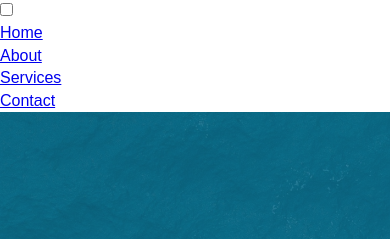
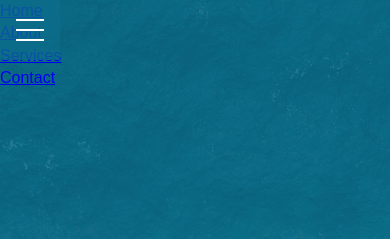
Before and after one commit to eltecladodesocrates/hamburger-menu, a plain HTML site: page index.html in a window 390 px wide. Shown: the top 239 px of the page. Drawn offline with Linux system fonts and the light colour scheme.

Commit message:
hamburger menu done

```diff
--- a/css/menu.css
+++ b/css/menu.css
@@ -0,0 +1,59 @@
+.menu-wrap {
+    position: fixed;
+    top: 0;
+    left: 0;
+    z-index: 1;
+}
+
+.menu-wrap .toggler {
+    position: absolute;
+    top: 0;
+    left: 0;
+    z-index: 2;
+    cursor: pointer;
+    width: 50px;
+    height: 50px;
+    opacity: 0;
+}
+
+.menu-wrap .hamburger {
+    position: absolute;
+    top: 0;
+    left: 0;
+    z-index: 1;
+    width: 60px;
+    height: 60px;
+    padding: 1rem;
+    background-color: var(--primary-color);
+    display: flex;
+    align-items: center;
+    justify-content: center;
+}
+
+/* Hamburger Line */
+
+.menu-wrap .hamburger > div {
+    position: relative;
+    flex: none;
+    width: 100%;
+    height: 2px;
+    background-color: #fff;
+    /* display: flex; */
+}
+
+/* Hamburger top and bottom lines */
+
+.menu-wrap .hamburger > div:before,
+.menu-wrap .hamburger > div:after {
+    content: '';
+    position: absolute;
+    z-index: 1;
+    top: -10px;
+    width: 100%;
+    height: 2px;
+    background-color: #fff;
+}
+
+.menu-wrap .hamburger > div:after {
+    top: 10px;
+}
```
Also changed, not shown: css/styles.css (line endings or trailing spaces).
